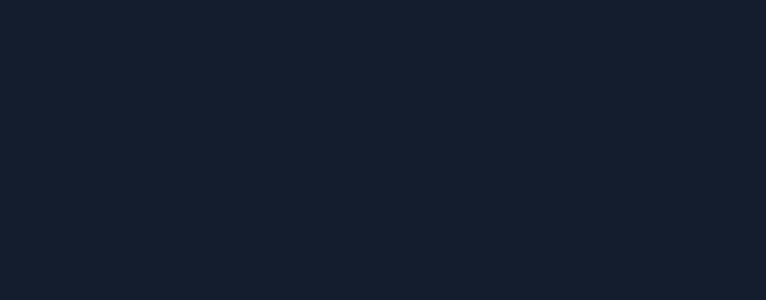
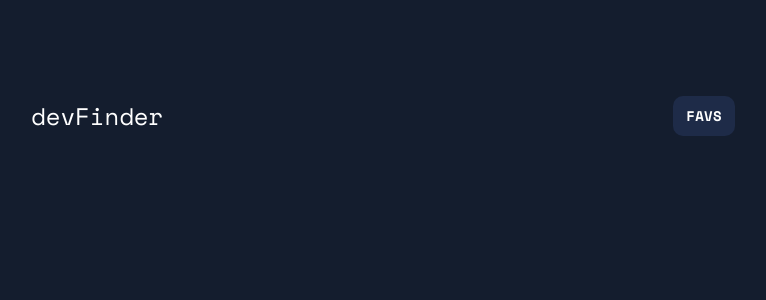
Before and after one commit to rodrigojsdeveloper/devfinder, a Next.js app: page / in a window 1280 px wide. Shown: the top 300 px of the page, without its empty margins (65-831 px from the left). Built offline with nearby package versions, Linux system fonts and the light colour scheme.

Commit message:
feat: add Header component

```diff
--- a/src/app/page.tsx
+++ b/src/app/page.tsx
@@ -1,7 +1,9 @@
+import Header from '@/components/Header'
+
 export default function Home() {
   return (
-    <main className="flex min-h-screen flex-col justify-center p-24">
-      <div></div>
+    <main className="flex min-h-screen w-full max-w-4xl flex-col items-center p-24">
+      <Header />
     </main>
   )
 }
--- /dev/null
+++ b/src/components/Header.tsx
@@ -0,0 +1,13 @@
+const Header = () => {
+  return (
+    <header className="flex w-full flex-row items-center justify-between">
+      <h1 className="text-2xl">devFinder</h1>
+
+      <button className="w-61 rounded-def h-10 bg-blue-200 p-2.5 text-sm font-extrabold tracking-wide hover:bg-blue-400">
+        FAVS
+      </button>
+    </header>
+  )
+}
+
+export default Header
--- a/tailwind.config.ts
+++ b/tailwind.config.ts
@@ -21,6 +21,12 @@
         white: '#FFFFFF',
         gray: '#FFFFFFBF',
       },
+      width: {
+        61: '61.83px',
+      },
+      borderRadius: {
+        def: '10px',
+      },
     },
   },
   plugins: [],
```
